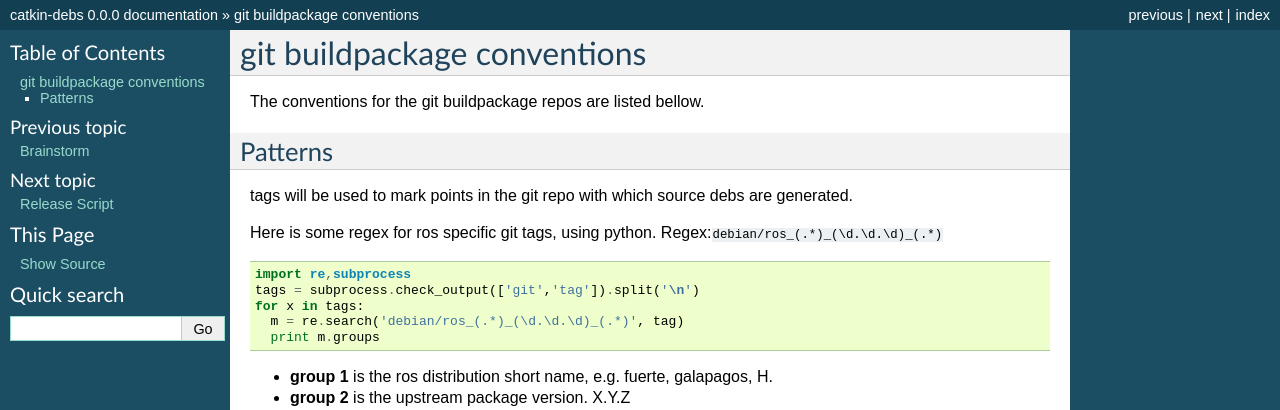
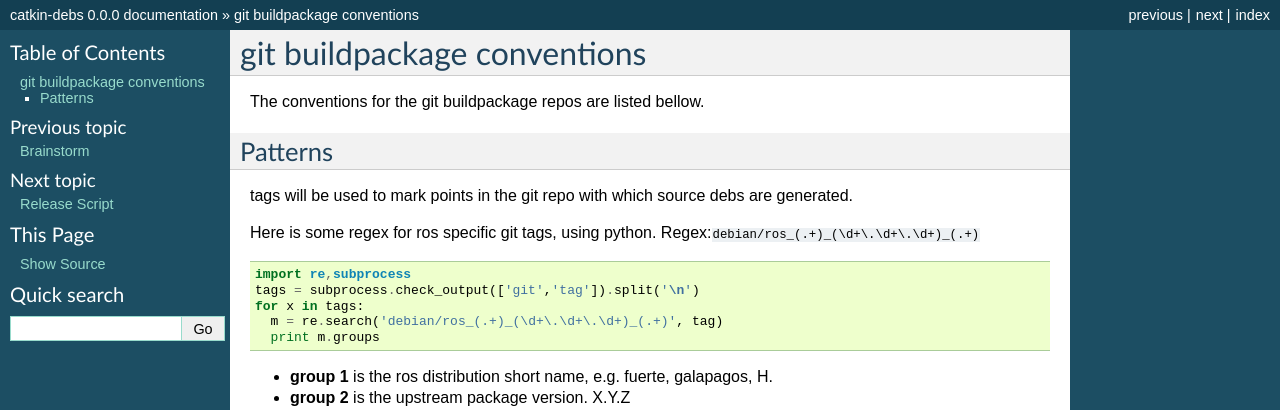
Before and after one commit to ros-infrastructure/buildfarm, a Sphinx documentation site: the page built from doc/source/conventions.rst, in a window 1280 px wide. Shown: the top 410 px of the page. Built offline with Sphinx 7.4.7, drawn with Linux system fonts in a browser that asks for light colours.

Commit message:
incremental jenkins stuffs.

```diff
--- a/doc/source/conventions.rst
+++ b/doc/source/conventions.rst
@@ -7,14 +7,14 @@ Patterns
 
 tags will be used to mark points in the git repo with which source debs are generated.
 
-Here is some regex for ros specific git tags, using python. Regex:``debian/ros_(.*)_(\d.\d.\d)_(.*)``
+Here is some regex for ros specific git tags, using python. Regex:``debian/ros_(.+)_(\d+\.\d+\.\d+)_(.+)``
 
 .. code-block:: python
 
   import re,subprocess
   tags = subprocess.check_output(['git','tag']).split('\n')
   for x in tags:
-    m = re.search('debian/ros_(.*)_(\d.\d.\d)_(.*)', tag)
+    m = re.search('debian/ros_(.+)_(\d+\.\d+\.\d+)_(.+)', tag)
     print m.groups
 
 * **group 1** is the ros distribution short name, e.g. fuerte, galapagos, H.
```
Also changed, not shown: 2 other files.
